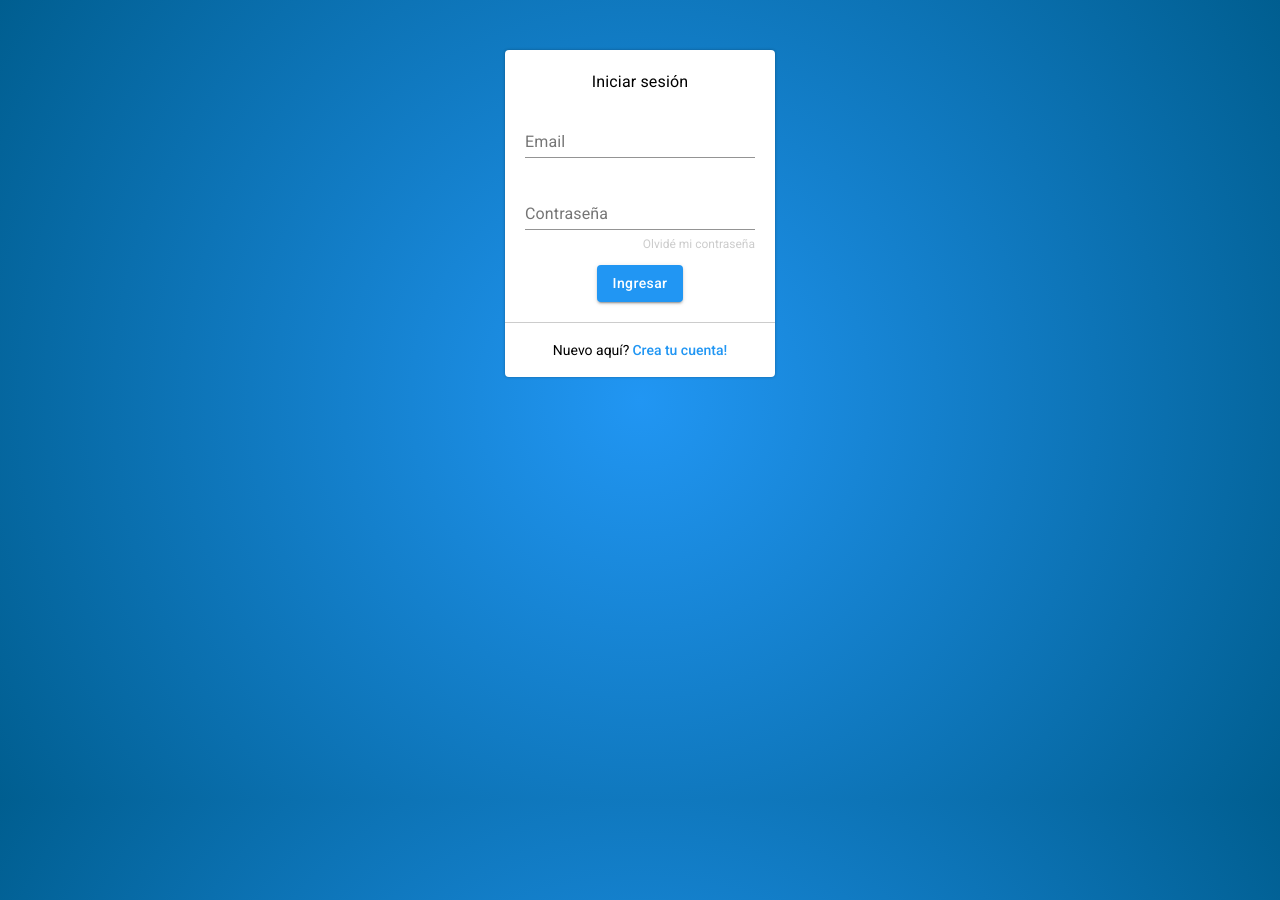
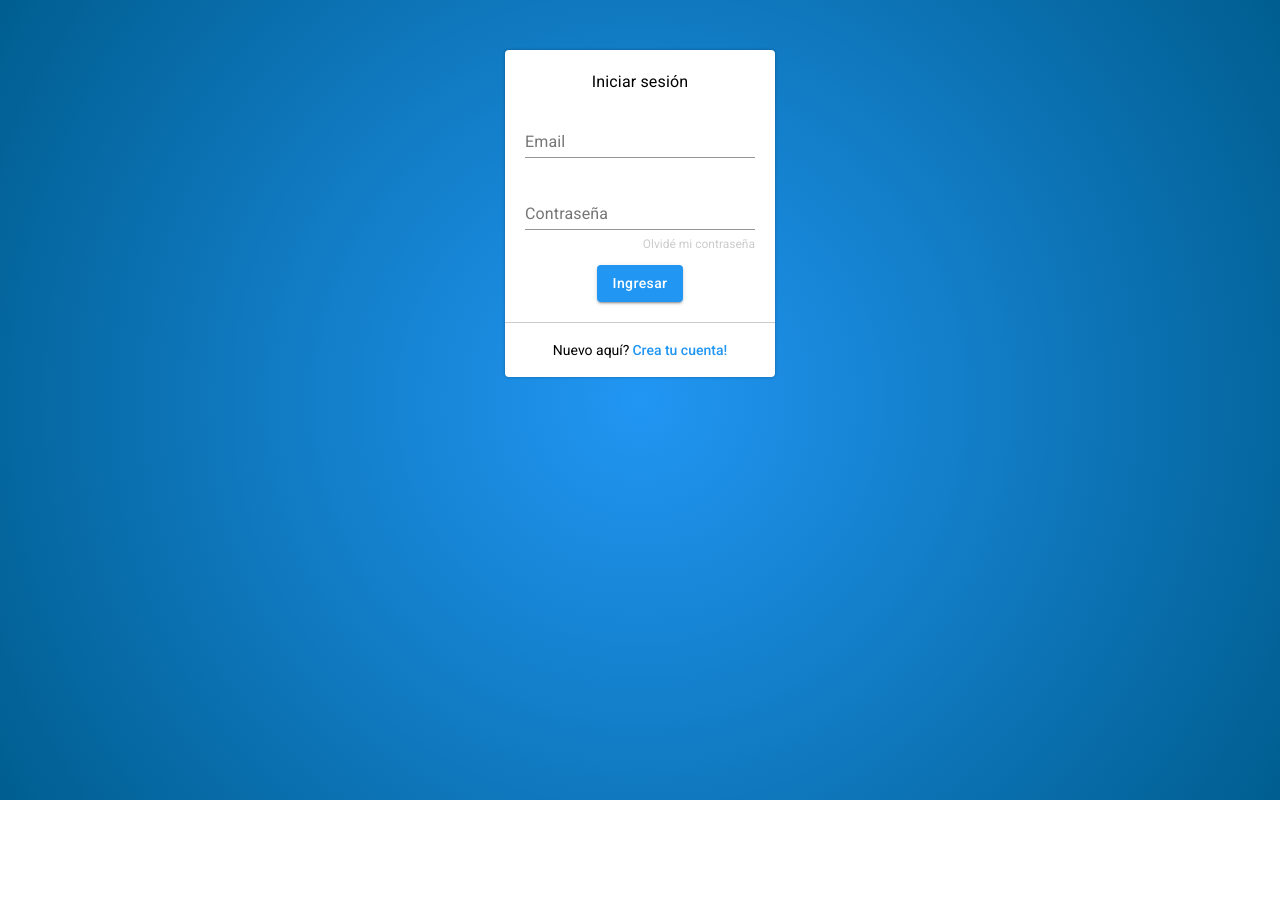
Before and after one commit to rdamian3/economy-rn, a React (Create React App) app: page / in a window 1280 px wide. After the commit the page ends 800 px from the top, so only its background shows below. Built offline with nearby package versions, Linux system fonts and the light colour scheme.

Commit message:
Fixed styles

```diff
--- a/src/App.scss
+++ b/src/App.scss
@@ -22,8 +22,9 @@
   }
 }
 
-.logged {
+.App.logged {
   background-color: $pure-white;
+  background-image: none;
 }
 
 @media only screen and (min-width: 960px) {
@@ -40,11 +41,12 @@
   }
 }
 
-html {
+.App {
   background-image: radial-gradient(circle, $blue, $deep-blue);
+  height: calc(100vh - 100px);
 }
 
-html, body, #root, .App {
+html, body, #root {
   height: 100%;
 }
 
```
